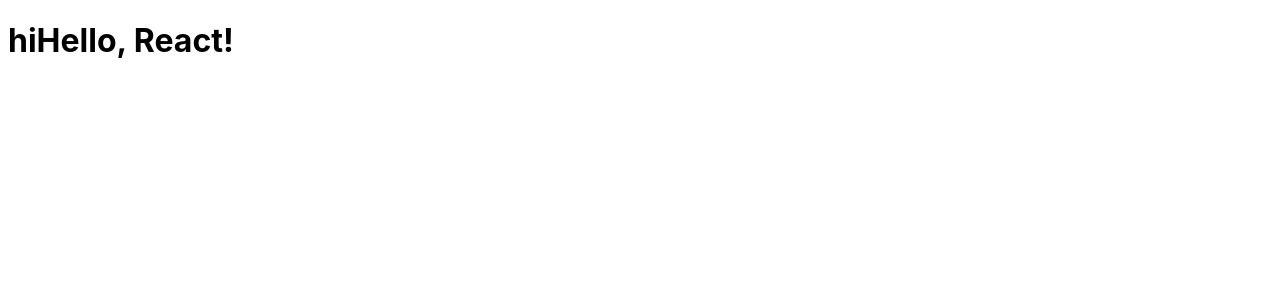
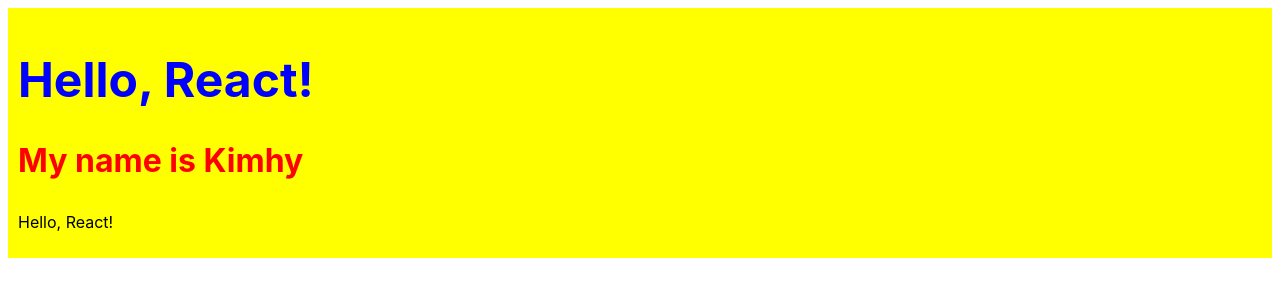
Before and after one commit to By-Kimhy/Learn-ReactJS, a React (Vite) app in the folder vite/: page / in a window 1280 px wide. Shown: the top 300 px of the page. Built offline with nearby package versions, Linux system fonts and the light colour scheme.

Commit message:
create component

```diff
--- /dev/null
+++ b/vite/src/App.css
@@ -0,0 +1,9 @@
+h3{
+    color: red;
+    font-size: 2rem;
+}
+
+.container{
+    background-color: yellow;
+    padding: 10px;
+}
--- a/vite/src/App.jsx
+++ b/vite/src/App.jsx
@@ -1,18 +1,69 @@
-import React from 'react';
+import Greeting from "./components/Greeting.jsx";
+import Job from "./components/Job.jsx";
+import Message from "./components/Message.jsx";
+import './App.css';
 
-const App = () => {
-
-  // return React.createElement('h1',
-  //   null,
-  //   React.createElement('span',null,'hi'),
-  //   'Hello, React!');
-
+function App() {
   return (
-    <h1>
-      <span>hi</span>
-      Hello, React!
-    </h1>
+    <div className="container">
+      <Greeting />
+      <Job />
+      <Message />
+    </div>
   );
-};
+}
 
 export default App;
+
+// // import React from 'react';
+
+// // const App = () => {
+
+// //   // return React.createElement('h1',
+// //   //   null,
+// //   //   React.createElement('span',null,'hi'),
+// //   //   'Hello, React!');
+
+// //   return (
+// //     <h1>
+// //       <span>hi</span>
+// //       Hello, React!
+// //     </h1>
+// //   );
+// // };
+
+// import React from 'react';
+
+// // const App = () => {
+// //   return (
+// //     // <>
+// //     //   <h1>Hello, React!</h1>
+// //     //   <p>My name is Kimhy</p>
+// //     // </>
+// //     <React.Fragment>
+// //       <h1>Hello, React!</h1>
+// //       <p>My name is Kimhy</p>
+// //     </React.Fragment>
+// //   );
+// // };
+
+// const App = () => {
+//   return (
+//   <div>
+//     <Greeting /> <Job /> <Message />
+//   </div>
+//   );
+// };
+
+// function Greeting() {
+//   return <h2>Hello, React!</h2>;
+// }
+
+// function Job(){
+//   return <h3>My name is Kimhy</h3>;
+// }
+// function Message(){
+//   return <p>Hello, React!</p>;
+// }
+
+// export default App;
--- /dev/null
+++ b/vite/src/components/Greeting.jsx
@@ -0,0 +1,15 @@
+// const myStyle = {
+//   color: 'green',
+//   fontSize: '3rem'
+// }
+
+import './greeting.css';
+
+const Greeting = () => {
+  return (
+    // <h1 style={myStyle}>Hello, React!</h1>
+    <h1 className="heading">Hello, React!</h1>
+  )
+}
+
+export default Greeting
--- /dev/null
+++ b/vite/src/components/Job.jsx
@@ -0,0 +1,5 @@
+const Job = () => {
+  return <h3>My name is Kimhy</h3>
+}
+
+export default Job
--- /dev/null
+++ b/vite/src/components/Message.jsx
@@ -0,0 +1,5 @@
+const Message = () => {
+  return <p>Hello, React!</p>
+}
+
+export default Message
--- /dev/null
+++ b/vite/src/components/greeting.css
@@ -0,0 +1,4 @@
+.heading{
+    color: blue;
+    font-size: 3rem;
+}
```
